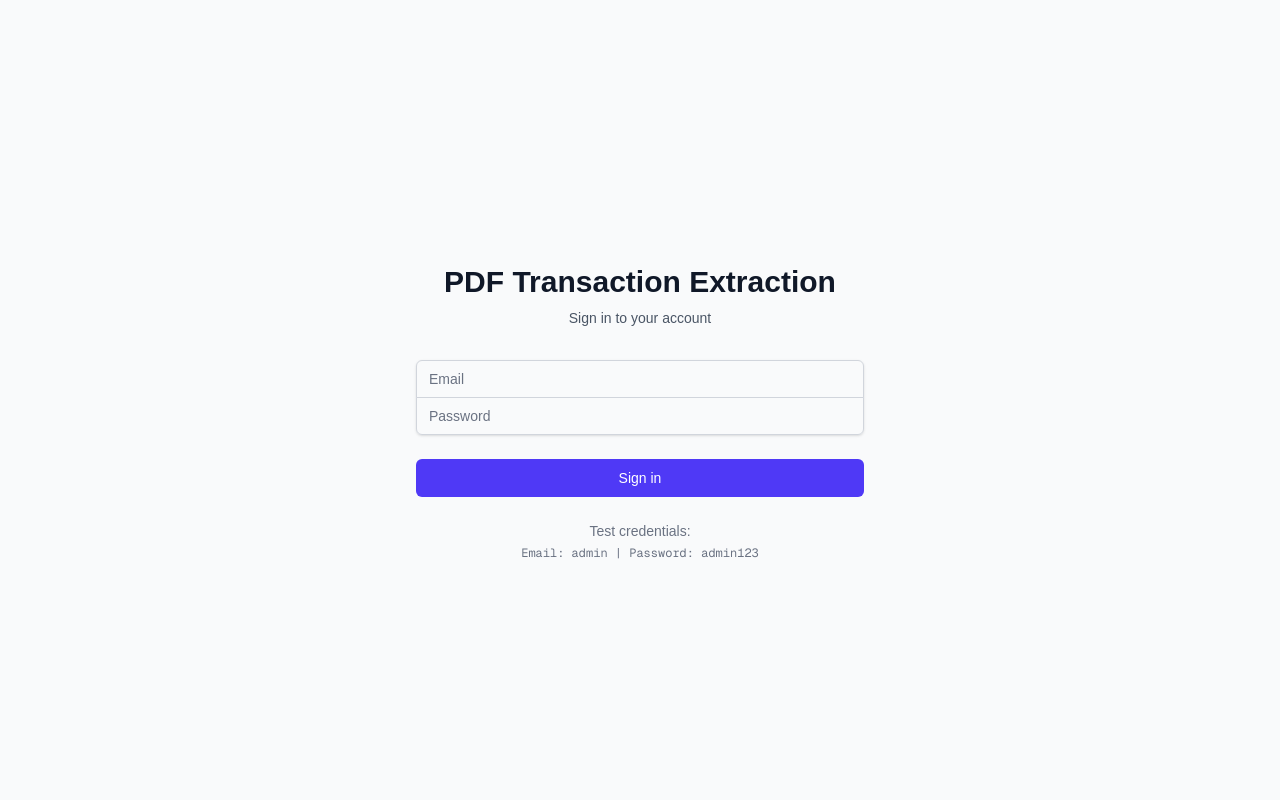
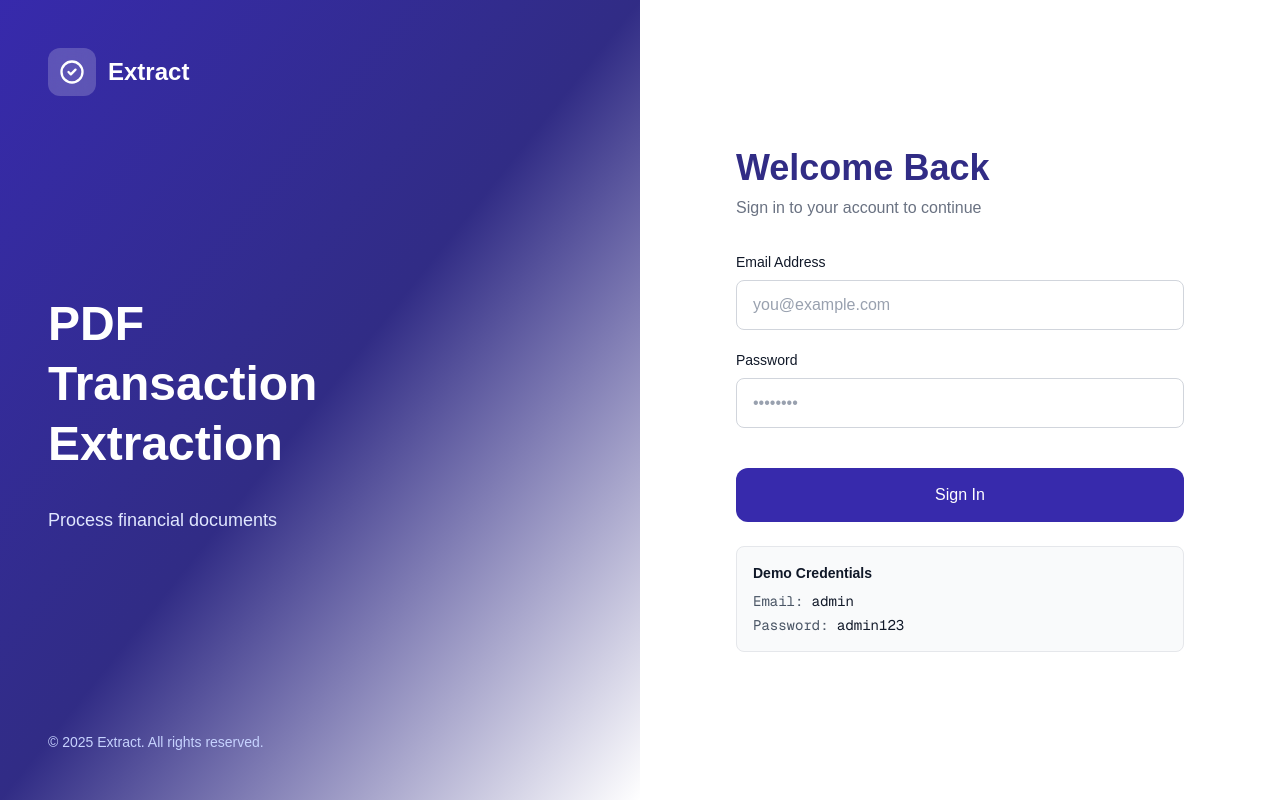
Before and after one commit to rishinpoolat/pdf-transaction-extraction, a Next.js app in the folder frontend/: page /login in a window 1280 px wide. Built offline with nearby package versions, Linux system fonts and the light colour scheme; no server answers.

Commit message:
feat(login): add branding

```diff
--- a/frontend/app/login/page.tsx
+++ b/frontend/app/login/page.tsx
@@ -92,22 +92,69 @@ export default function LoginPage() {
   };
 
   return (
-    <div className="min-h-screen flex items-center justify-center bg-gray-50 py-12 px-6 lg:px-8">
+    <div className="min-h-screen flex">
+      {/* Left Side - Branding */}
+      <div className="hidden lg:flex lg:w-1/2 bg-gradient-to-br from-indigo-800 via-indigo-900 to-indigo-1000 p-12 flex-col justify-between text-white">
+        {/* Logo */}
+        <div className="flex items-center space-x-3">
+          <div className="w-12 h-12 bg-white/20 rounded-xl flex items-center justify-center backdrop-blur-sm">
+            <svg
+              className="w-7 h-7"
+              fill="none"
+              stroke="currentColor"
+              viewBox="0 0 24 24"
+            >
+              <path
+                strokeLinecap="round"
+                strokeLinejoin="round"
+                strokeWidth={2}
+                d="M9 12l2 2 4-4m6 2a9 9 0 11-18 0 9 9 0 0118 0z"
+              />
+            </svg>
+          </div>
+          <span className="text-2xl font-semibold">Extract</span>
+        </div>
+
+        {/* Main Content */}
+        <div className="space-y-8">
+          <h1 className="text-5xl font-bold leading-tight">
+            PDF
+            <br />
+            Transaction
+            <br />
+            Extraction
+          </h1>
+          <p className="text-lg text-indigo-100 max-w-md">
+            Process financial documents
+          </p>
+
+          {/* Stats */}
+        </div>
+
+        {/* Footer */}
+        <div className="text-indigo-200 text-sm">
+          © 2025 Extract. All rights reserved.
+        </div>
+      </div>
+
+      {/* Right Side - Login Form */}
+      <div className="w-full lg:w-1/2 flex items-center justify-center p-8 bg-white">
         <div className="max-w-md w-full space-y-8">
           <div>
-          <h2 className="mt-6 text-center text-3xl font-extrabold text-gray-900">
-            PDF Transaction Extraction
-          </h2>
-          <p className="mt-2 text-center text-sm text-gray-600">
-            Sign in to your account
+            <h2 className="text-4xl font-bold text-indigo-900">Welcome Back</h2>
+            <p className="mt-2 text-base text-gray-500">
+              Sign in to your account to continue
             </p>
           </div>
 
           <form className="mt-8 space-y-6" onSubmit={handleSubmit(onSubmit)}>
-          <div className="rounded-md shadow-sm -space-y-px">
+            <div className="space-y-5">
               <div>
-              <label htmlFor="email" className="sr-only">
-                Email
+                <label
+                  htmlFor="email"
+                  className="block text-sm font-medium text-gray-900 mb-2"
+                >
+                  Email Address
                 </label>
                 <input
                   {...register("email")}
@@ -115,62 +162,73 @@ export default function LoginPage() {
                   type="text"
                   autoComplete="email"
                   disabled={isLoading}
-                className={`appearance-none rounded-none relative block w-full px-3 py-2 border ${
+                  className={`appearance-none block w-full px-4 py-3 border ${
                     errors.email ? "border-red-500" : "border-gray-300"
-                } placeholder-gray-500 text-gray-900 rounded-t-md focus:outline-none focus:ring-indigo-500 focus:border-indigo-500 focus:z-10 text-sm disabled:bg-gray-100 disabled:cursor-not-allowed`}
-                placeholder="Email"
+                  } placeholder-gray-400 text-gray-900 rounded-lg focus:outline-none focus:ring-2 focus:ring-indigo-500 focus:border-transparent text-base disabled:bg-gray-100 disabled:cursor-not-allowed transition-all`}
+                  placeholder="you@example.com"
                 />
                 {errors.email && (
-                <p className="mt-1 text-xs text-red-500">
+                  <p className="mt-2 text-sm text-red-500">
                     {errors.email.message}
                   </p>
                 )}
               </div>
               <div>
-              <label htmlFor="password" className="sr-only">
+                <div className="flex items-center justify-between mb-2">
+                  <label
+                    htmlFor="password"
+                    className="block text-sm font-medium text-gray-900"
+                  >
                     Password
                   </label>
+                </div>
                 <input
                   {...register("password")}
                   id="password"
                   type="password"
                   autoComplete="current-password"
                   disabled={isLoading}
-                className={`appearance-none rounded-none relative block w-full px-3 py-2 border ${
+                  className={`appearance-none block w-full px-4 py-3 border ${
                     errors.password ? "border-red-500" : "border-gray-300"
-                } placeholder-gray-500 text-gray-900 rounded-b-md focus:outline-none focus:ring-indigo-500 focus:border-indigo-500 focus:z-10 text-sm disabled:bg-gray-100 disabled:cursor-not-allowed`}
-                placeholder="Password"
+                  } placeholder-gray-400 text-gray-900 rounded-lg focus:outline-none focus:ring-2 focus:ring-indigo-500 focus:border-transparent text-base disabled:bg-gray-100 disabled:cursor-not-allowed transition-all`}
+                  placeholder="••••••••"
                 />
                 {errors.password && (
-                <p className="mt-1 text-xs text-red-500">
+                  <p className="mt-2 text-sm text-red-500">
                     {errors.password.message}
                   </p>
                 )}
               </div>
             </div>
 
-          <div>
+            <div className="pt-4">
               <button
                 type="submit"
                 disabled={isLoading}
-              className={`group relative w-full flex justify-center py-2 px-4 border border-transparent text-sm font-medium rounded-md text-white ${
+                className={`group relative w-full flex justify-center py-3.5 px-4 border border-transparent text-base font-medium rounded-xl text-white ${
                   isLoading
-                  ? "bg-indigo-400 cursor-not-allowed"
-                  : "bg-indigo-600 hover:bg-indigo-700"
-              } focus:outline-none focus:ring-2 focus:ring-offset-2 focus:ring-indigo-500`}
+                    ? "bg-indigo-800 cursor-not-allowed"
+                    : "bg-indigo-800 hover:bg-indigo-900 cursor-pointer"
+                } focus:outline-none focus:ring-2 focus:ring-offset-2 focus:ring-indigo-500 transition-all`}
               >
-              {isLoading ? "Signing in..." : "Sign in"}
+                {isLoading ? "Signing in..." : "Sign In"}
               </button>
             </div>
 
-          <div className="text-center text-sm text-gray-500">
-            <p>Test credentials:</p>
-            <p className="font-mono text-xs mt-1">
-              Email: admin | Password: admin123
+            <div className="mt-6 p-4 bg-gray-50 rounded-lg border border-gray-200">
+              <h3 className="text-sm font-semibold text-gray-900 mb-2">
+                Demo Credentials
+              </h3>
+              <p className="text-sm text-gray-600 font-mono">
+                Email: <span className="text-gray-900">admin</span>
+              </p>
+              <p className="text-sm text-gray-600 font-mono mt-1">
+                Password: <span className="text-gray-900">admin123</span>
               </p>
             </div>
           </form>
         </div>
       </div>
+    </div>
   );
 }
```
Lines whose indentation alone changed are shown as unchanged.
